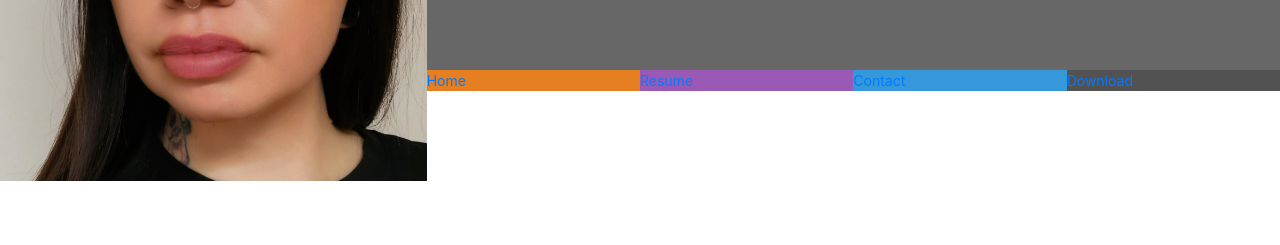
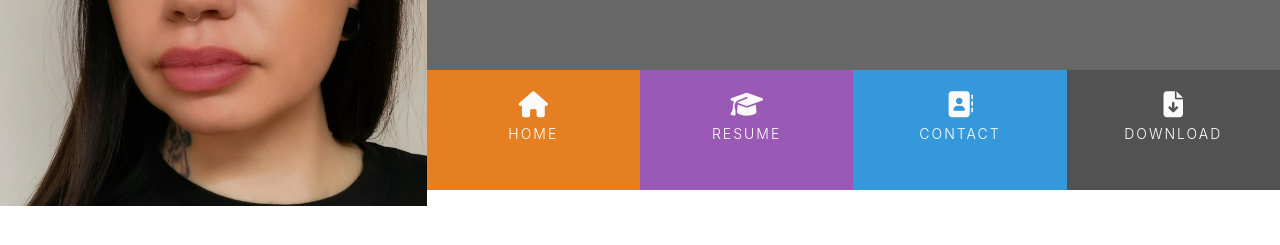
Before and after one commit to TheresLundqvist/Resume-page, a plain HTML site: page index.html in a window 1280 px wide. Shown: the part 179-424 px from the top of the page. Drawn offline with nearby package versions, Linux system fonts and the light colour scheme.

Commit message:
Add icons to navigation

```diff
--- a/assets/css/style.css
+++ b/assets/css/style.css
@@ -69,3 +69,34 @@ header {
     font-size: 14px;
     padding: 0;
 }
+
+.menuitem {
+    height: 120px;
+    text-align: center;
+    padding: 0;
+}
+
+.menuitem a {
+    width: 100%;
+    text-decoration: none;
+    color: #fff;
+    height: 120px;
+}
+
+.menuitem a i {
+    padding-top: 22px;
+    display: block;
+    color: #fafafa;
+    font-size: 26px;
+}
+
+.menuitem span {
+    display: block;
+    width: 100%;
+    padding-top: 5px;
+    text-align: center;
+    text-transform: uppercase;
+    font-size: 14px;
+    font-weight: 300;
+    letter-spacing: 2px;
+}
--- a/index.html
+++ b/index.html
@@ -28,17 +28,17 @@
                 <div class="row no-gutters">
                     <div class="col">
                         <ul id="nav" class="list-inline menucontainer">
-                            <li class="col-6 col-sm-3 ui-menu-color-home list-inline-item">
-                                <a href="#"><span>Home</span></a>
+                            <li class="col-6 col-sm-3 ui-menu-color-home list-inline-item menuitem">
+                                <a href="#"><i class="fa fa-home" aria-hidden="true"></i><span>Home</span></a>
                             </li>
-                            <li class="col-6 col-sm-3 ui-menu-color-resume list-inline-item">
-                                <a href="#"><span>Resume</span></a>
+                            <li class="col-6 col-sm-3 ui-menu-color-resume list-inline-item menuitem">
+                                <a href="#"><i class="fa fa-graduation-cap" aria-hidden="true"></i><span>Resume</span></a>
                             </li>
-                            <li class="col-6 col-sm-3 ui-menu-color-contact list-inline-item">
-                                <a href="#"><span>Contact</span></a>
+                            <li class="col-6 col-sm-3 ui-menu-color-contact list-inline-item menuitem">
+                                <a href="#"><i class="fa fa-address-book" aria-hidden="true"></i><span>Contact</span></a>
                             </li>
-                            <li class="col-6 col-sm-3 ui-menu-color-download list-inline-item">
-                                <a href="#"><span>Download</span></a>
+                            <li class="col-6 col-sm-3 ui-menu-color-download list-inline-item menuitem">
+                                <a href="#"><i class="fa fa-file-arrow-down" aria-hidden="true"></i><span>Download</span></a>
                             </li>
                         </ul>
                     </div>
```
